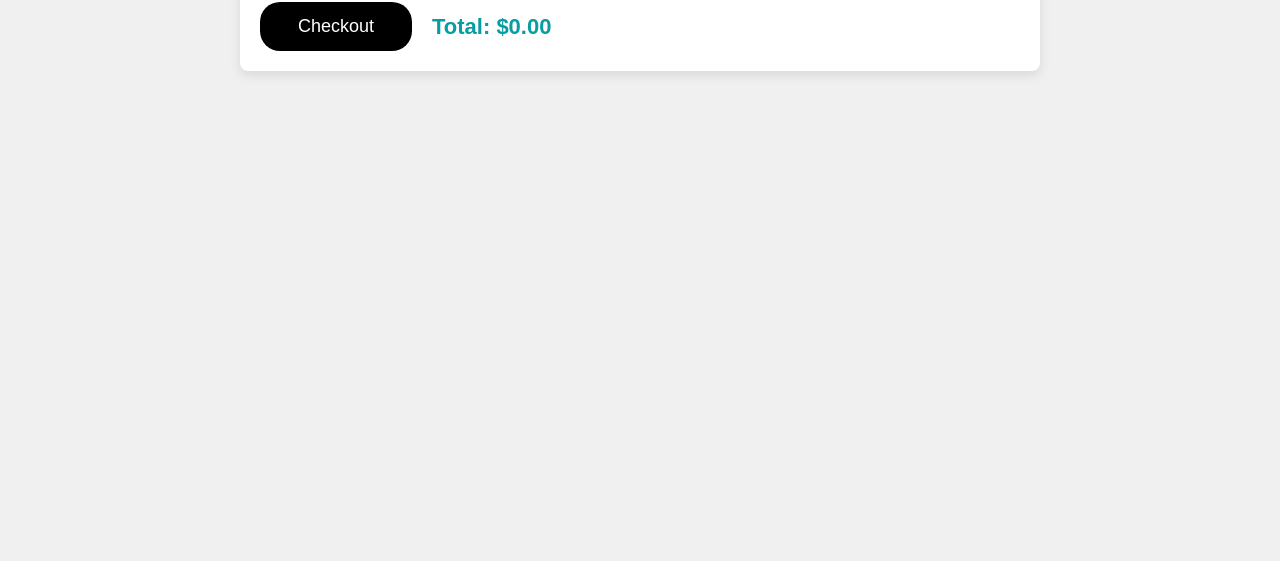
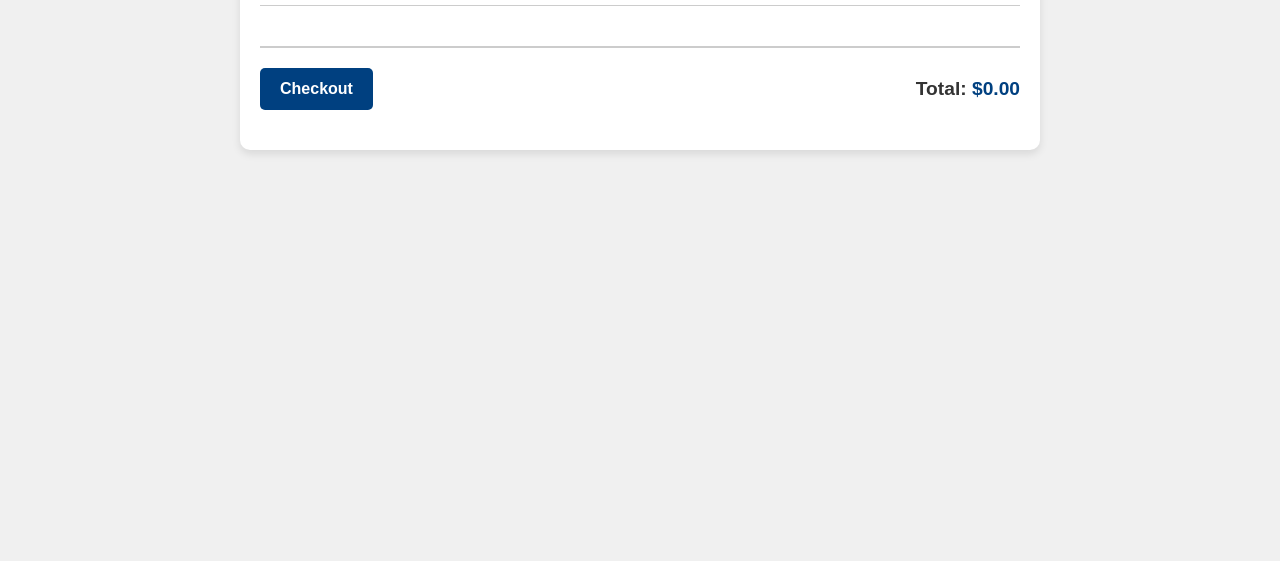
Before and after one commit to HemangaChamod/OUSL-Book-Store, a plain HTML site: page book-cart.html in a window 1280 px wide. Shown: the part 239-800 px from the top of the page. Drawn offline with Linux system fonts and the light colour scheme.

Commit message:
Update book-cart-style.css

```diff
--- a/book-cart-style.css
+++ b/book-cart-style.css
@@ -13,7 +13,7 @@ section nav{
     width: 100%;
     display: flex;
     align-items: center;
-    justify-content: space-around;/*This property distributes space between the flex items.The space-around value adds equal space around each item*/
+    justify-content: space-around;
     box-shadow: 0 0 10px #089da1;
     background-color: #fff;
 }
@@ -30,15 +30,15 @@ section nav .logo img{
 }
 
 .cart_icon {
-    width: 50px; /* Set width as needed */
-    height: auto; /* Maintain aspect ratio */
+    width: 50px;
+    height: auto;
     vertical-align: middle;
     transition: transform 0.3s ease;
 }
 
 .cart_icon:hover {
     transform: scale(1.2);
-    /*scale(1.2): This means that the element will grow to 120% of its original size (1.0 is the original size, and 1.2 means it increases by 20%)*/
+
 }
 
 section nav ul{
@@ -63,39 +63,39 @@ section nav li a:hover{
 }
 
 #cart {
+    max-width: 800px;
+    margin: 40px auto;
     padding: 20px;
-    max-width: 800px;
-    margin: 20px auto;
-    background-color: #fff;
-    border-radius: 8px;
-    box-shadow: 0 4px 12px rgba(0, 0, 0, 0.1);
+    background-color: #ffffff;
+    box-shadow: 0 4px 8px rgba(0, 0, 0, 0.1);
+    border-radius: 10px;
 }
 
 #cart h1 {
+    font-size: 2em;
     text-align: center;
-    color: #089da1;
     margin-bottom: 20px;
-    font-size: 30px;
+    color: #333333;
 }
 
 #cart-items {
+    max-height: 400px;
+    border-top: 1px solid #cccccc;
+    border-bottom: 1px solid #cccccc;
+    padding: 20px 0;
     display: flex;
     flex-direction: column;
-    margin-top: 20px;
+    gap: 15px;
 }
 
 .cart-item {
-    width: 100%;
     display: flex;
+    align-items: center;
     justify-content: space-between;
-    align-items: center;
-    background-color: #fdfdfd;
-    border: 1px solid #ddd;
-    border-radius: 5px;
     padding: 15px;
-    margin-bottom: 10px;
-    box-shadow: 0 1px 3px rgba(0, 0, 0, 0.1);
-    transition: background-color 0.3s;
+    background-color: #f9f9f9;
+    border-radius: 8px;
+    box-shadow: 0 2px 4px rgba(0, 0, 0, 0.1);
 }
 
 .cart-item:hover {
@@ -103,49 +103,43 @@ section nav li a:hover{
 }
 
 .cart-item img {
-    width: 80px;
+    width: 70px;
     height: auto;
     border-radius: 5px;
 }
 
-.cart-item h2 {
-    font-size: 18px;
-    color: #333;
+.cart-footer {
+    display: flex;
+    justify-content: space-between;
+    align-items: center;
+    padding: 20px 0;
+    border-top: 1px solid #cccccc;
+}
+
+.checkout-button {
+    padding: 12px 20px;
+    background-color: #004080;
+    color: #ffffff;
+    border: none;
+    border-radius: 5px;
+    font-size: 1em;
+    cursor: pointer;
+    font-weight: bold;
+}
+
+.checkout-button:hover {
+    background-color: #00509e;
 }
 
 .cart-total {
-    font-size: 22px;
+    font-size: 1.2em;
     font-weight: bold;
-    text-align: right;
-    color: #089da1;
+    color: #333333;
 }
 
-#cart .cart-footer {
-    display: flex;
-    align-items: center;
-    gap: 20px;
-    margin-top: 20px;
-}
-
-.checkout-button {
-    width: 20%;
-    padding: 14px;
-    font-size: 18px;
-    cursor: pointer;
-    background-color: black;
-    color: #fff;
-    border: none;
-    border-radius: 20px;
-
-}
-
-.checkout-button:hover {
-    background-color: #333333;
-}
-
-.cart-item-controls {
-    display: flex;
-    gap: 10px;
+#total-price {
+    color: #004080;
+    font-weight: bold;
 }
 
 .increase-button,
```
